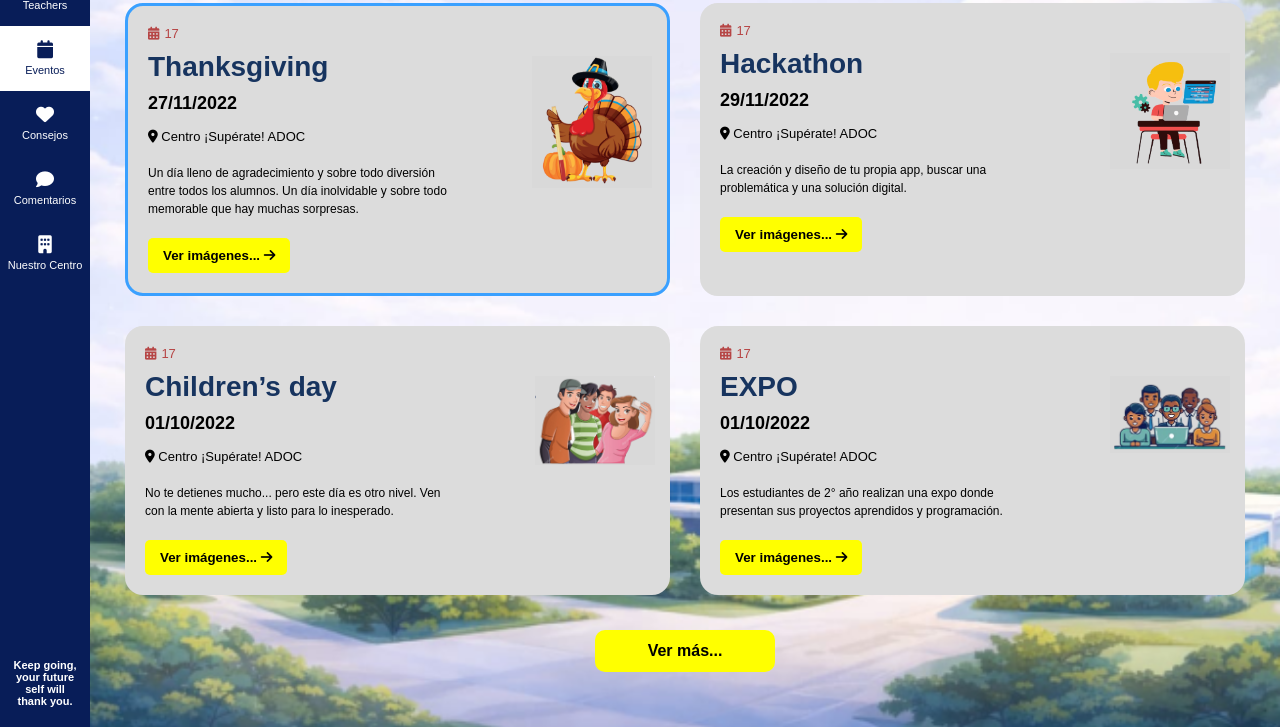
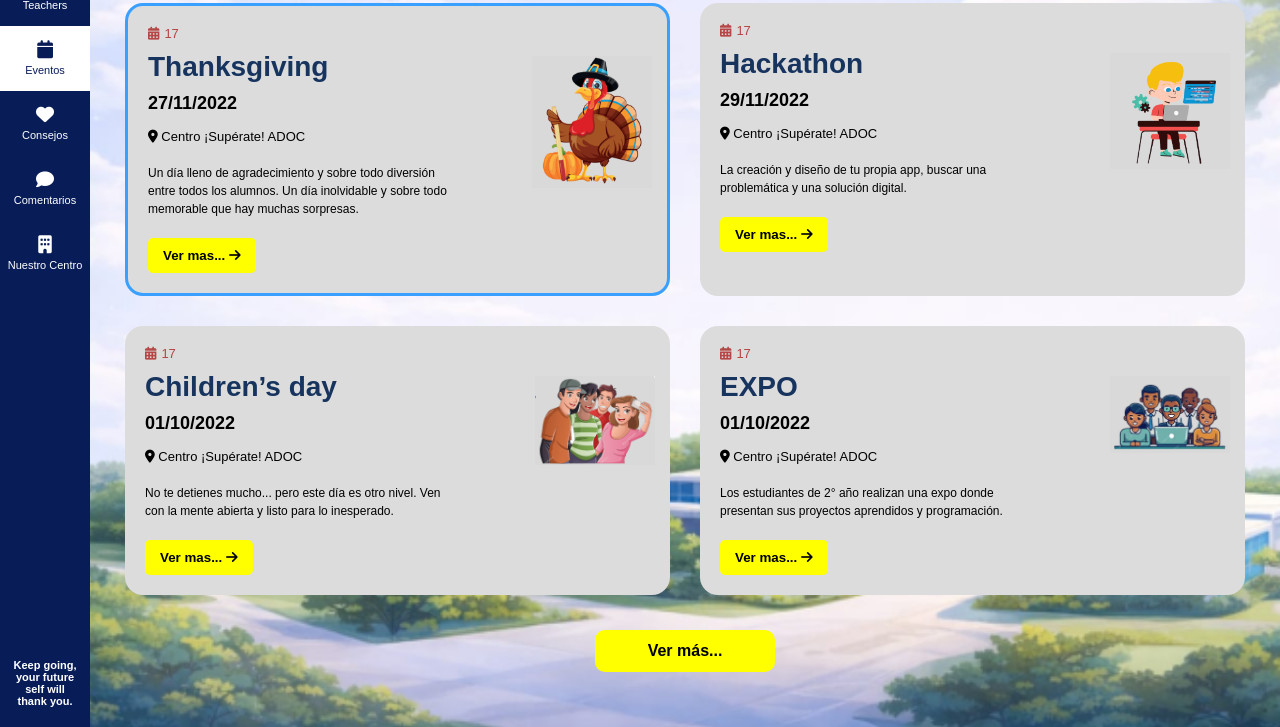
Before and after one commit to FreshmanCompass26/FreshmanCompass26, a PHP site: page /Eventos-page/index.html in a window 1280 px wide. Shown: the part 204-931 px from the top of the page. Run offline with PHP 8.4, Linux system fonts and the light colour scheme.

Commit message:
agg flicker

```diff
--- a/Eventos-page/index.html
+++ b/Eventos-page/index.html
@@ -14,6 +14,7 @@ href="https://cdnjs.cloudflare.com/ajax/libs/font-awesome/6.5.1/css/all.min.css"
 </head>
 
 <body>
+
 
 <div class="container">
 
@@ -132,11 +133,12 @@ href="https://cdnjs.cloudflare.com/ajax/libs/font-awesome/6.5.1/css/all.min.css"
                     todo memorable que hay muchas sorpresas.
                 </small>
 
+                <a href="https://flic.kr/s/aHBqjCCv2K">
                 <button>
-                    Ver imágenes...
+                    Ver mas...
                     <i class="fa-solid fa-arrow-right"></i>
                 </button>
-
+                </a>
             </div>
 
             <!-- CARD 2 -->
@@ -165,7 +167,7 @@ href="https://cdnjs.cloudflare.com/ajax/libs/font-awesome/6.5.1/css/all.min.css"
                 </small>
 
                 <button>
-                    Ver imágenes...
+                    Ver mas...
                     <i class="fa-solid fa-arrow-right"></i>
                 </button>
 
@@ -195,12 +197,12 @@ href="https://cdnjs.cloudflare.com/ajax/libs/font-awesome/6.5.1/css/all.min.css"
                     No te detienes mucho... pero este día es otro nivel.
                     Ven con la mente abierta y listo para lo inesperado.
                 </small>
-
+                <a href="https://flic.kr/s/aHBqjBKU3x">
                 <button>
-                    Ver imágenes...
+                    Ver mas...
                     <i class="fa-solid fa-arrow-right"></i>
                 </button>
-
+                </a>
             </div>
 
             <!-- CARD 4 -->
@@ -228,22 +230,24 @@ href="https://cdnjs.cloudflare.com/ajax/libs/font-awesome/6.5.1/css/all.min.css"
                     presentan sus proyectos aprendidos y programación.
                 </small>
 
+
+                <a href="https://flic.kr/s/aHBqjCrXdK">
                 <button>
-                    Ver imágenes...
+                    Ver mas...
                     <i class="fa-solid fa-arrow-right"></i>
+
                 </button>
-
+                </a>
             </div>
 
         </div>
 
         <!-- BOTON -->
 
-        <div class="more-btn">
-            Ver más...
-        </div>
-
-    </div>
+      <a href="mas-eventos.html" class="more-btn">
+             Ver más...
+        </a>
+</div>
 
 </div>
 
--- a/Eventos-page/style.css
+++ b/Eventos-page/style.css
@@ -242,4 +242,7 @@ body{
     border-radius:10px;
     font-weight:bold;
     cursor:pointer;
+    display:block;
+    text-decoration:none;
+    color:black;
 }
```
Also changed, not shown: Eventos-page/mas-eventos.html (added).
